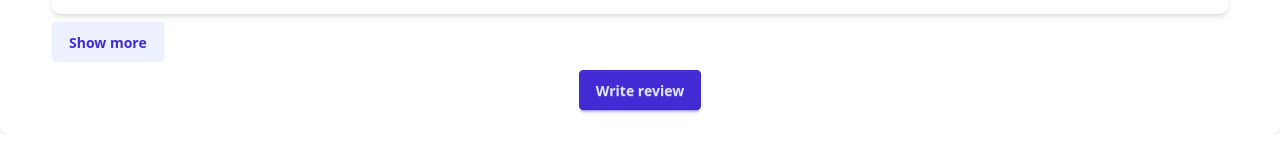
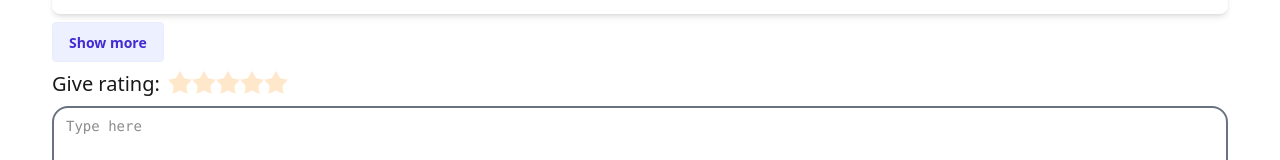
Before and after one commit to NemanjaSavic-hub/GymSpace, a React app in the folder frontend/: page /home in a window 1280 px wide. Shown: the part 768-928 px from the top of the page. Before the commit the page ends 902 px from the top, so only its background shows below. Built offline with nearby package versions, Linux system fonts and the light colour scheme; the HTML template or start-up script is replaced by a standard one.

Commit message:
Made component for adding reviews

```diff
--- /dev/null
+++ b/frontend/src/components/AddReview.tsx
@@ -0,0 +1,29 @@
+interface Props {
+    username?: string
+}
+
+const AddReview = () => {
+    return (
+        <>
+        <div className="flex w-full">
+            <label className="text-xl">Give rating:</label>
+            <div className="rating">
+                <input type="radio" name="rating-2" className="rating-hidden" defaultChecked />
+                <input type="radio" name="rating-2" className="mask mask-star-2 bg-orange-400" aria-label="1 star" />
+                <input type="radio" name="rating-2" className="mask mask-star-2 bg-orange-400" aria-label="2 star" />
+                <input type="radio" name="rating-2" className="mask mask-star-2 bg-orange-400" aria-label="3 star" />
+                <input type="radio" name="rating-2" className="mask mask-star-2 bg-orange-400" aria-label="4 star" />
+                <input type="radio" name="rating-2" className="mask mask-star-2 bg-orange-400" aria-label="5 star" />
+            </div>
+        </div>
+        <div className="w-full ">
+            <textarea placeholder="Type here" className="font-mono border-2 rounded-2xl border-gray-500 w-full px-3 py-2" rows={5}  />
+        </div>
+        <div className="card-actions">
+          <button className="btn btn-primary">Write review</button>
+        </div>
+        </>
+    )
+}
+
+export default AddReview
--- a/frontend/src/components/GymReviewCard.tsx
+++ b/frontend/src/components/GymReviewCard.tsx
@@ -1,4 +1,5 @@
 import type { Gym } from "../models/Gym"
+import AddReview from "./AddReview"
 import ReadOnlyRating from "./ReadOnlyRating"
 import ReviewList from "./ReviewList"
 
@@ -22,18 +23,8 @@ const GymReviewCard = ({gym}: Props) => {
           <ReadOnlyRating value={gym.averageRate} />
         </div>
         <ReviewList reviewList={gym.reviews} />
-        {/* <ReviewItem id={0} dateTime={""} rate={0} text={""} user={{
-          id: 0,
-          username: ""
-        }} /> */}
-        {/* {gym.reviews.map((review, index) =>
-        <div key={index}>
-          <p>{review.text}</p>
-        </div>
-         )} */}
-        <div className="card-actions">
-          <button className="btn btn-primary">Write review</button>
-        </div>
+        <AddReview/>
+
       </div>
     </div>
   )
```
